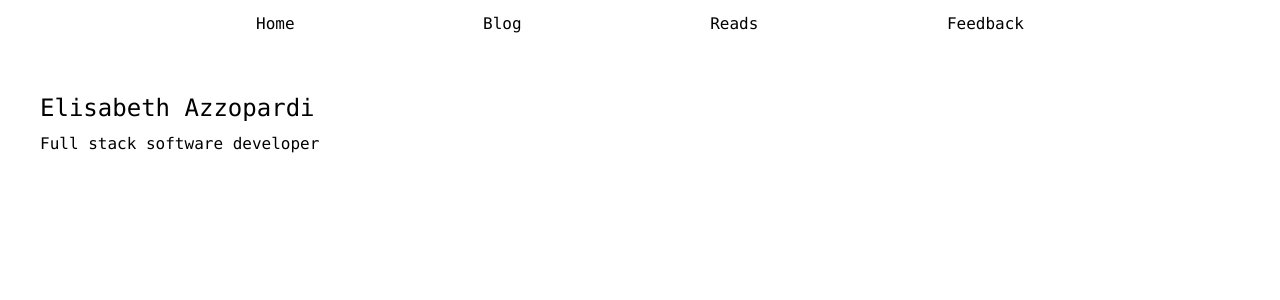
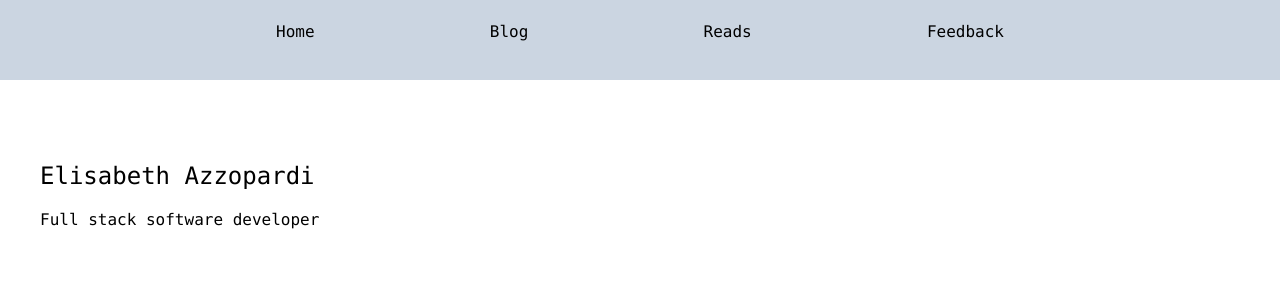
Before and after one commit to eliazzo/consolidation, a Next.js app: page / in a window 1280 px wide. Shown: the top 300 px of the page. Built offline with nearby package versions, Linux system fonts and the light colour scheme.

Commit message:
restyle navbar

```diff
--- a/app/Navbar.tsx
+++ /dev/null
@@ -1,12 +0,0 @@
-const Navbar = () => {
-  return (
-    <div className="flex justify-between h-20 mx-64 mt-3 font-mono">
-      <a href="/">Home</a>
-      <a href="/blog">Blog</a>
-      <a href="/books">Reads</a>
-      <a href="/feedback">Feedback</a>
-    </div>
-  )
-}
-
-export default Navbar
--- a/app/blog/page.tsx
+++ b/app/blog/page.tsx
@@ -1,9 +1,9 @@
 const Blog = () => {
   return (
-    <div className="border-black border-2 s">
+    <div className="border-black border-2 text-center items-center">
       <h1 className="mt-1">Recent activity</h1>
-      <iframe src="https://www.linkedin.com/embed/feed/update/urn:li:share:7065610458774282240" height="483" width="704" title="Embedded post"></iframe>
-      <iframe src="https://www.linkedin.com/embed/feed/update/urn:li:share:7078032155469041664" height="749" width="704" title="Embedded post" className="mt-3"></iframe>
+      <iframe src="https://www.linkedin.com/embed/feed/update/urn:li:share:7065610458774282240" height="483" title="Embedded post"></iframe>
+      <iframe src="https://www.linkedin.com/embed/feed/update/urn:li:share:7078032155469041664" height="749" title="Embedded post" className="mt-3"></iframe>
     </div>
   )
 }
--- a/app/books/components/BookImg.tsx
+++ b/app/books/components/BookImg.tsx
@@ -29,7 +29,9 @@ export const BookImg = ( {book}: Props ) => {
   }, [book])
 
   return (
-    <Image src={imageSrc} alt="book cover" width={imageWidth} height={imageHeight} className="px-8"/>
+    <div className="justify-center items-center text-center">
+    <Image src={imageSrc} alt="book cover" width={imageWidth} height={imageHeight}/>
+    </div>
   )
 
 }
--- a/app/books/page.tsx
+++ b/app/books/page.tsx
@@ -12,13 +12,11 @@ const bookArr = [murakami, keegan, zevin]
 const Books = ( ) => {
 
   return (
-    <div className="border-black border-2 flex-col justify-center items-center">
+    <div className="flex-col border-black border-2">
     <h1 className="text-center">Recent reads</h1>
-    <div className="items-center">
     {bookArr.map((book) => (
       <BookImg key={book} book={book}/>
     ))}
-    </div>
     </div>
   )
 }
--- /dev/null
+++ b/app/components/Navbar.tsx
@@ -0,0 +1,14 @@
+const Navbar = () => {
+  return (
+    <div className="h-20 w-vpw bg-slate-300">
+      <ul className="p-5 flex justify-between mx-64 font-mono">
+      <li><a href="/">Home</a></li>
+      <li><a href="/blog">Blog</a></li>
+      <li><a href="/books">Reads</a></li>
+      <li><a href="/feedback">Feedback</a></li>
+      </ul>
+    </div>
+  )
+}
+
+export default Navbar
--- a/app/layout.tsx
+++ b/app/layout.tsx
@@ -1,7 +1,7 @@
 import './globals.css'
 import type { Metadata } from 'next'
 import { Inter, Bitter } from 'next/font/google'
-import Navbar from './Navbar'
+import Navbar from './components/Navbar'
 
 const inter = Inter({ subsets: ['latin'] })
 
--- a/app/page.tsx
+++ b/app/page.tsx
@@ -1,8 +1,8 @@
 export default function Home() {
   return (
-    <main>
+    <main className="mt-20">
       <h1 className="text-2xl">Elisabeth Azzopardi</h1>
-      <p className="mt-2">Full stack software developer</p>
+      <p className="mt-4">Full stack software developer</p>
     </main>
   )
 }
```
